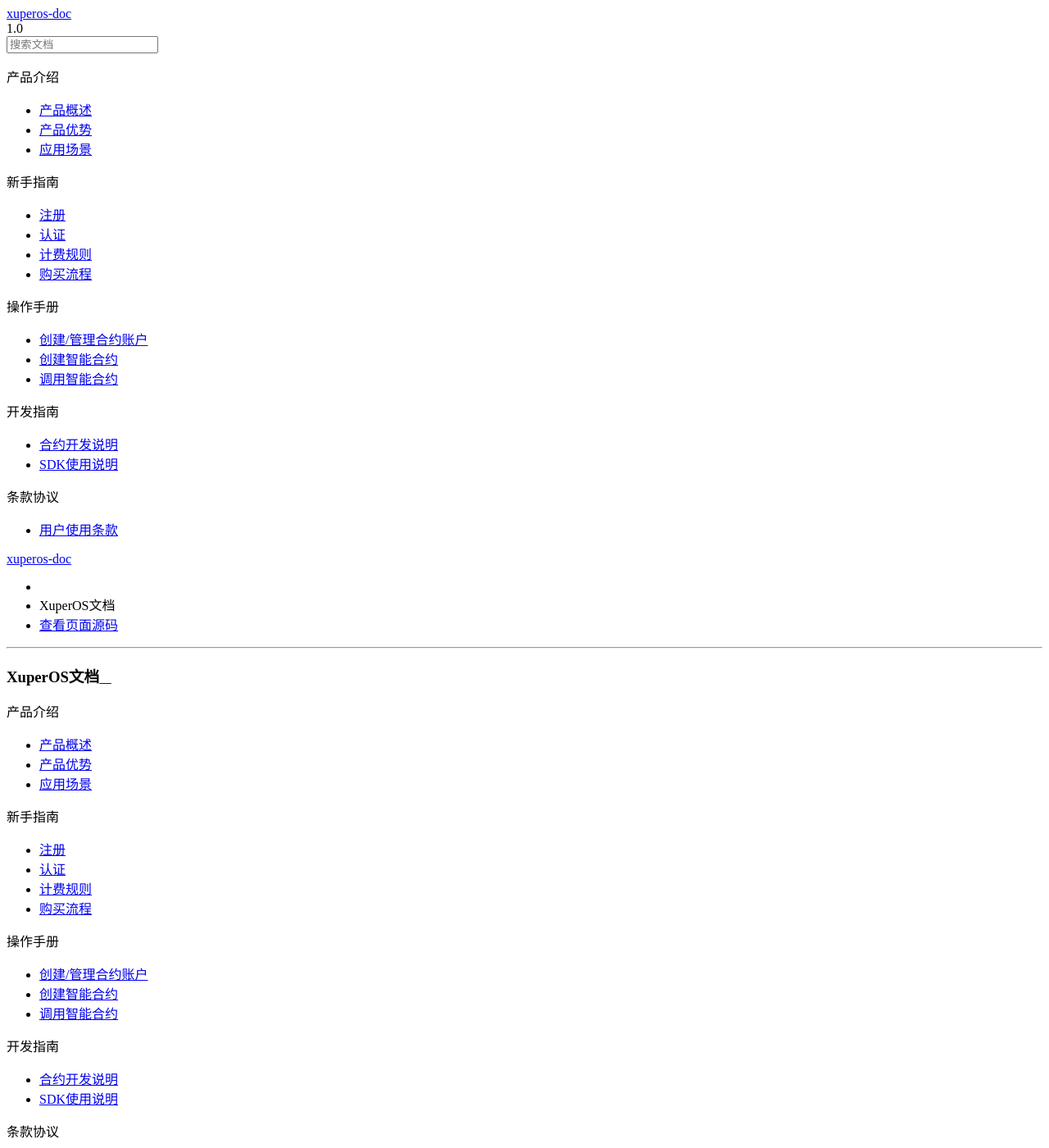
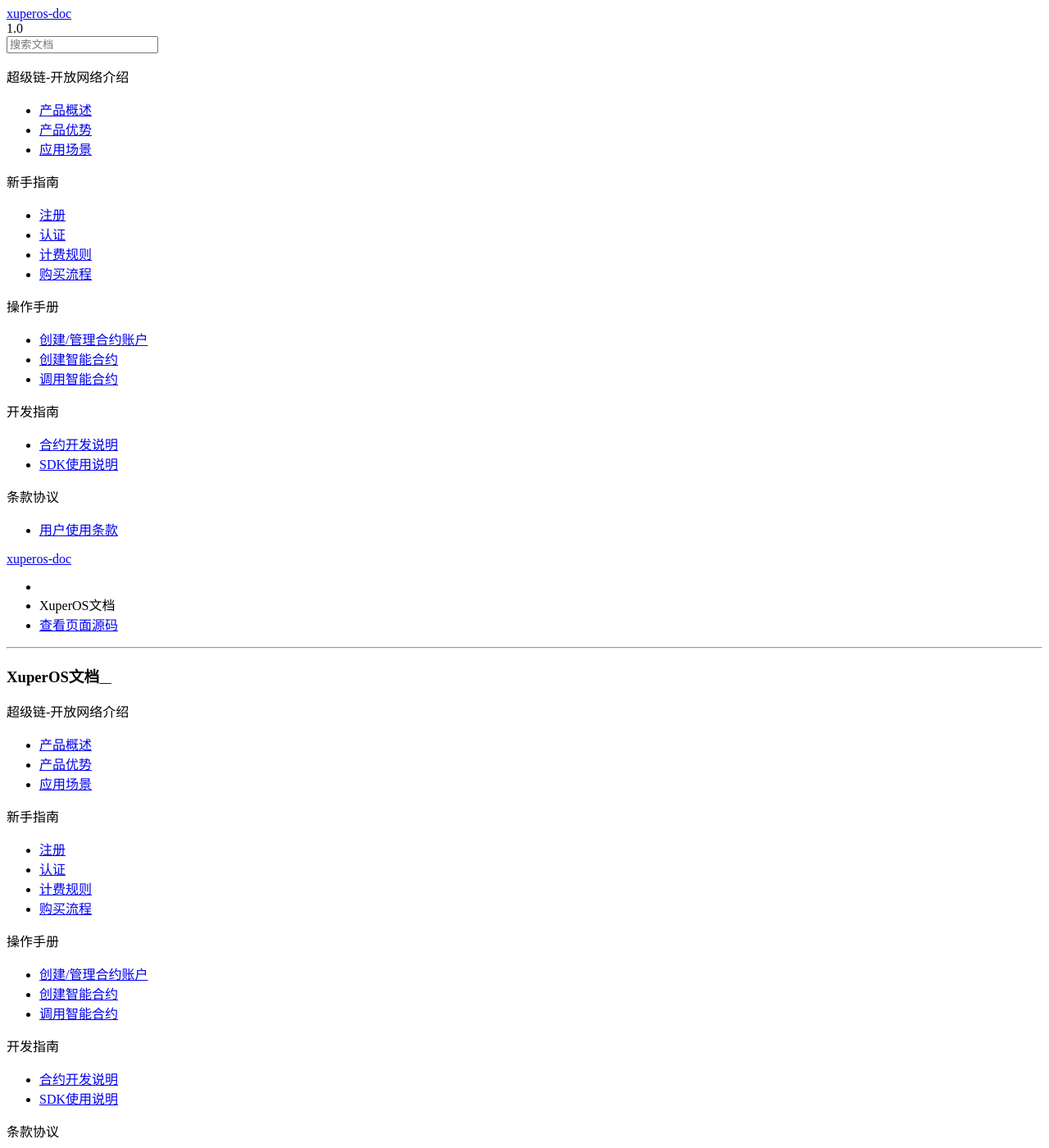
Before and after one commit to xuperchain/xuperos-docs, a Sphinx documentation site: the page built from source/index.rst, in a window 1280 px wide and 1400 px high. Shown: the whole window at 82% size. Built offline with Sphinx 7.4.7 and the Read the Docs theme 2.0.0, drawn with Linux system fonts in a browser that asks for light colours.

Commit message:
Update index.rst

```diff
--- a/source/index.rst
+++ b/source/index.rst
@@ -9,7 +9,7 @@
 
 .. toctree::
     :maxdepth: 2
-    :caption: 产品介绍
+    :caption: 超级链-开放网络介绍
 
     introduction.rst
 
```
